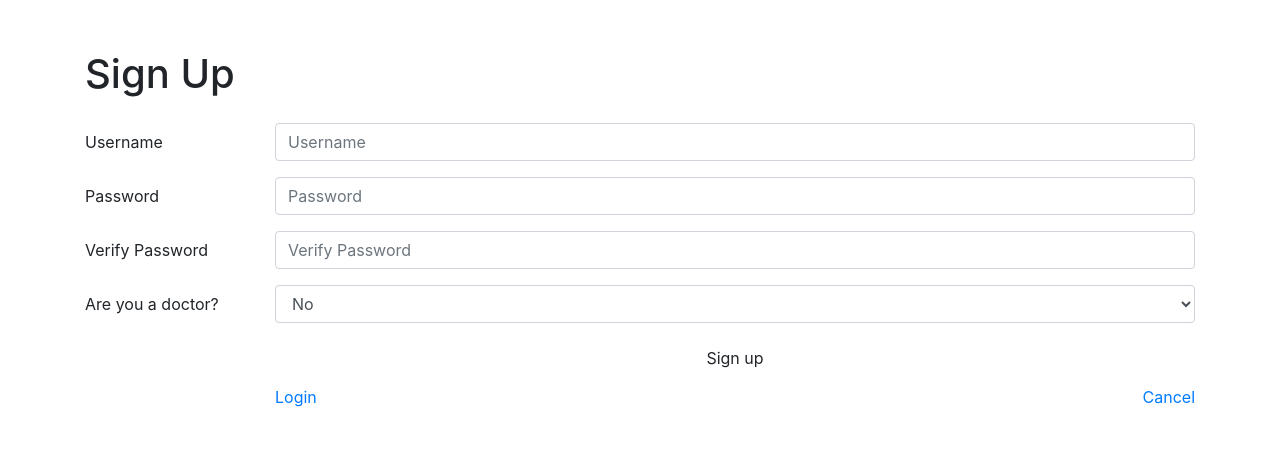
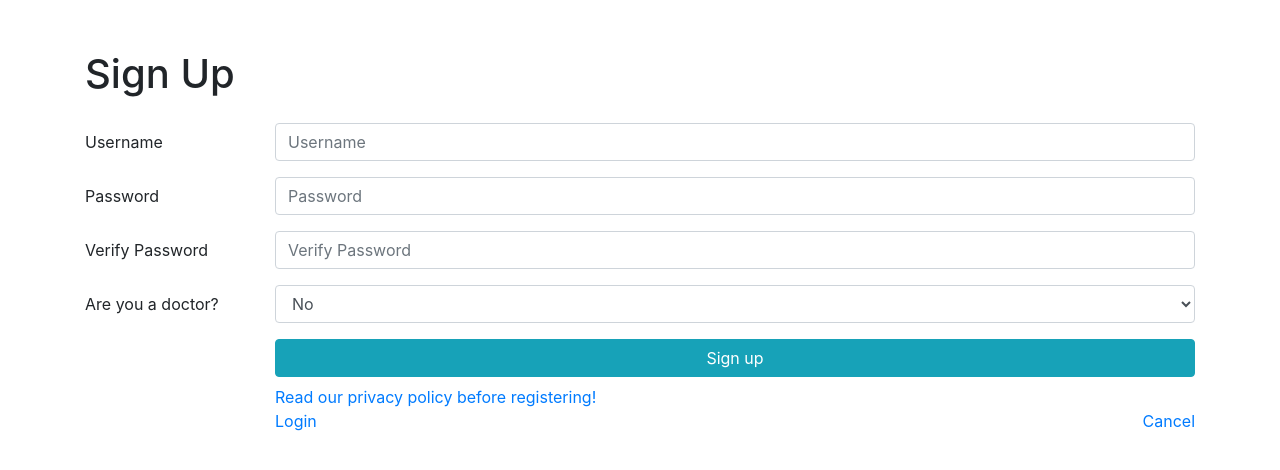
Before and after one commit to wakira765/cs4550-sp20-group8-project, a React (Create React App) app: page /register in a window 1280 px wide. Shown: the top 470 px of the page. Built offline with nearby package versions, Linux system fonts and the light colour scheme.

Commit message:
styling, privacy page

```diff
--- a/src/containers/LoginContainer.js
+++ b/src/containers/LoginContainer.js
@@ -49,7 +49,7 @@ class LoginContainer extends React.Component {
               </div>
               <div className="form-group row wbdv-cta-container">
                 <div className="col-sm-10">
-                  <button type="submit" onClick={() => this.handleLogin()} className="btn btn-primary btn-block wbdv-button wbdv-login">Sign in</button>
+                  <button type="submit" onClick={() => this.handleLogin()} className="btn btn-info btn-block wbdv-button wbdv-login">Sign in</button>
                   <div className="row link-container">
                     <div className="col-6 cancel-container">
                       <Link className="cancel-link" to="/">Cancel</Link>
--- a/src/containers/PrivacyContainer.js
+++ b/src/containers/PrivacyContainer.js
@@ -22,7 +22,8 @@ class PrivacyContainer extends Component {
                         is the ability for the user to personalize a profile and share their experiences by commenting on a drug's page. By doing so,
                         users can determine the relevancy of other users' experiences based on similarity of their profiles. They may find people
                         who are physically similar to them have similar experiences. They may find people who are using a certain drug for a different
-                        condition have vastly different experiences and may not be as good of a reference.
+                        condition have vastly different experiences and may not be as good of a reference. To summarize, with this user information,
+                        our users can better inform themselves of potential drug treatments through anecdotal information.
                     </p>
                     <h2>How the User Provides Us Information.</h2>
                     <p>
--- a/src/containers/RegisterContainer.js
+++ b/src/containers/RegisterContainer.js
@@ -106,9 +106,14 @@ class RegisterContainer extends React.Component {
                 </div>}
                 <div className="form-group row wbdv-cta-container">
                   <div className="col-sm-10">
-                    <button type="submit" className="btn btn-theme btn-block wbdv-button wbdv-register"
+                    <button type="submit" className="btn btn-info btn-block wbdv-button wbdv-register"
                             onClick={this.handleRegisterUser}
                     >Sign up</button>
+                    <div className="row">
+                      <div className="col-6 link-to-privacy">
+                        <Link to="/privacy">Read our privacy policy before registering!</Link>
+                      </div>
+                    </div>
                     <div className="row">
                       <div className="col-6 login-link-container">
                         <Link className="wbdv-link wbdv-login" to="/login">Login</Link>
--- a/src/index.css
+++ b/src/index.css
@@ -67,6 +67,10 @@ code {
 
 .register-link {
     color: teal;
+}
+
+.link-to-privacy {
+
 }
 
 /* nav bar styles */
--- a/src/styles/Alert.css
+++ b/src/styles/Alert.css
@@ -16,8 +16,8 @@
 
 
 .alerts-header {
-    background-color: #34b897;
-    color: white;
+    background-color: lightgray;
+    color: black;
 }
 
 .alerts-div {
```
